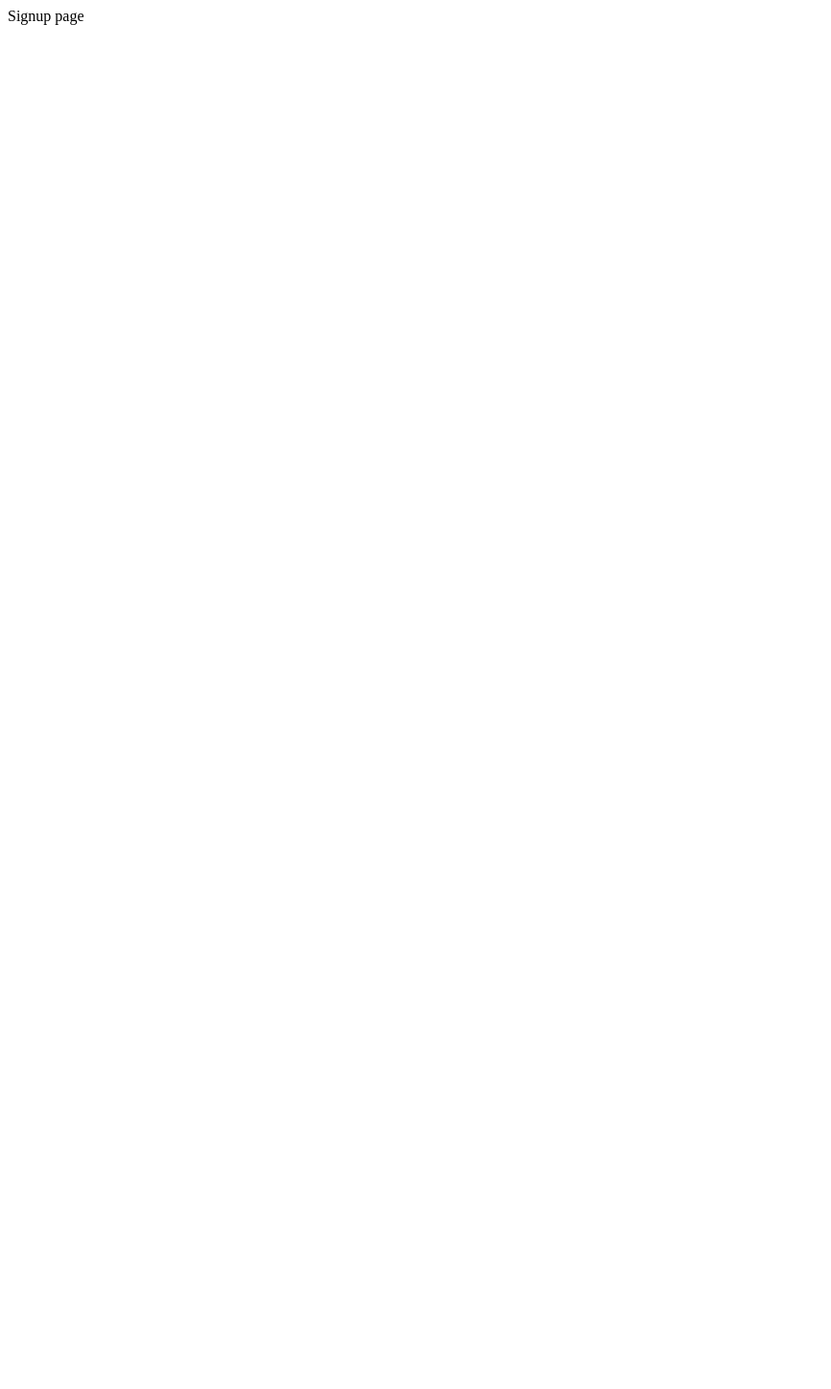
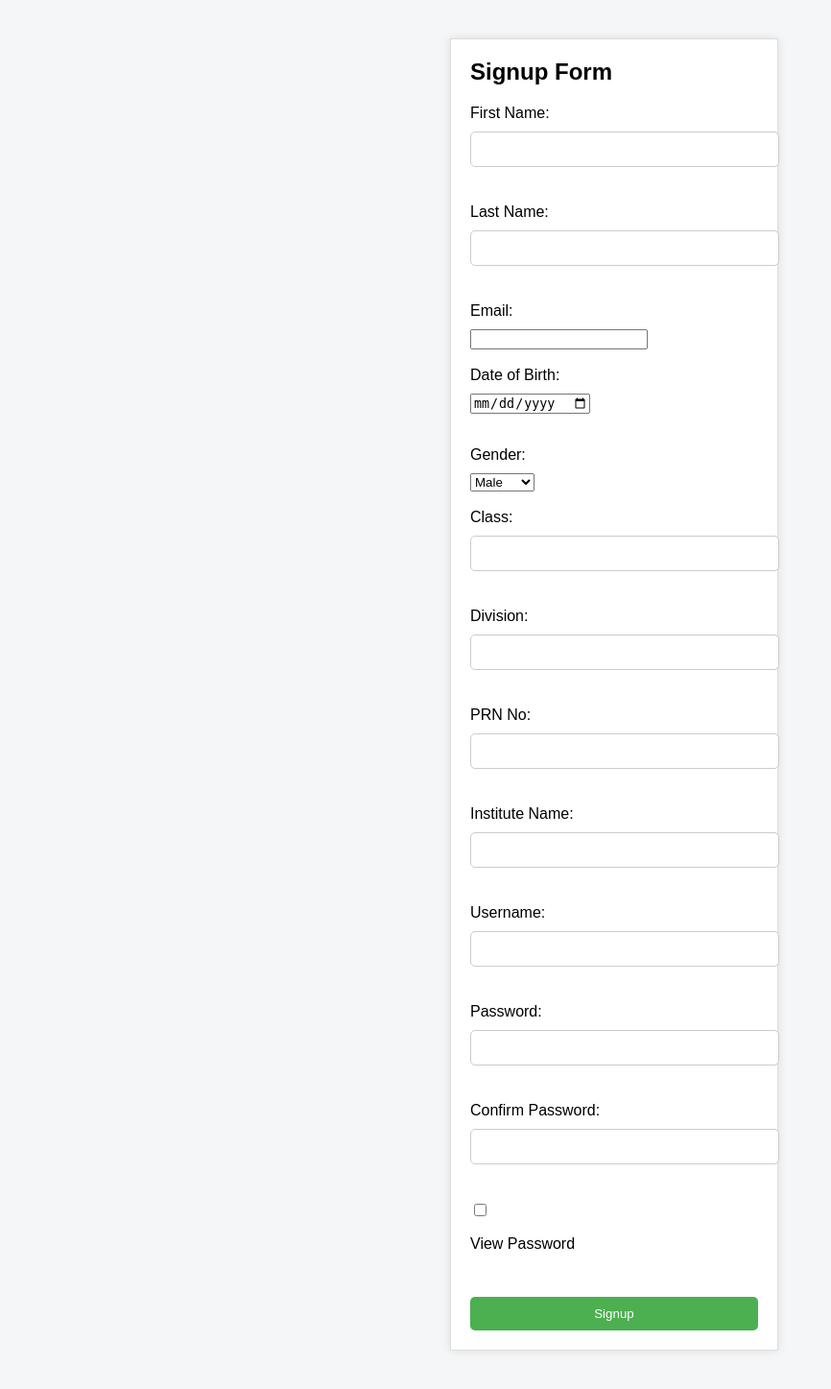
Before and after one commit to Manasi0304/Eduverse, a Flask app: page /signup in a window 1280 px wide. Before the commit the part shown is almost empty. Shown: the whole page at 96% size, without its empty margins (0-866 px from the left). Before the commit the page ends 26 px from the top, so only its background shows below. Run offline with Flask 3, Linux system fonts and the light colour scheme.

Commit message:
Update login and signup templates for improved styling

```diff
--- a/static/login.css
+++ b/static/login.css
@@ -0,0 +1,53 @@
+body {
+    font-family: Arial, sans-serif;
+    background-color: #f5f6f7;
+}
+
+.container {
+    max-width: 300px;
+    margin: 40px auto;
+    padding: 20px;
+    background-color: #fff;
+    border: 1px solid #ddd;
+    box-shadow: 0 0 10px rgba(0, 0, 0, 0.1);
+}
+
+h2 {
+    margin-top: 0;
+}
+
+label {
+    display: block;
+    margin-bottom: 10px;
+}
+
+input[type="text"], input[type="password"] {
+    width: 100%;
+    padding: 10px;
+    margin-bottom: 20px;
+    border: 1px solid #ccc;
+    border-radius: 5px;
+}
+
+input[type="submit"] {
+    width: 100%;
+    padding: 10px;
+    background-color: #4CAF50;
+    color: #fff;
+    border: none;
+    border-radius: 5px;
+    cursor: pointer;
+}
+
+input[type="submit"]:hover {
+    background-color: #3e8e41;
+}
+
+input[type="checkbox"] {
+    margin-bottom: 20px;
+}
+
+#age {
+    font-size: 16px;
+    color: #666;
+}
--- a/templates/signup.html
+++ b/templates/signup.html
@@ -3,9 +3,58 @@
 <head>
     <meta charset="UTF-8">
     <meta name="viewport" content="width=device-width, initial-scale=1.0">
-    <title>Document</title>
+    <title>Signup Page</title>
+    <link rel="stylesheet" href="login.css">
 </head>
 <body>
-    Signup page
+    <div class="container">
+        <h2>Signup Form</h2>
+        <form>
+            <label for="firstname">First Name:</label>
+            <input type="text" id="firstname" name="firstname"><br><br>
+            <label for="lastname">Last Name:</label>
+            <input type="text" id="lastname" name="lastname"><br><br>
+            <label for="email">Email:</label>
+            <input type="email" id="email" name="email"><br><br>
+            <label for="dob">Date of Birth:</label>
+            <input type="date" id="dob" name="dob"><br><br>
+            <p id="age"></p>
+            <label for="gender">Gender:</label>
+            <select id="gender" name="gender">
+                <option value="male">Male</option>
+                <option value="female">Female</option>
+                <option value="other">Other</option>
+            </select><br><br>
+            <label for="class">Class:</label>
+            <input type="text" id="class" name="class"><br><br>
+            <label for="division">Division:</label>
+            <input type="text" id="division" name="division"><br><br>
+            <label for="prnno">PRN No:</label>
+            <input type="text" id="prnno" name="prnno"><br><br>
+            <label for="institutename">Institute Name:</label>
+            <input type="text" id="institutename" name="institutename"><br><br>
+            <label for="username">Username:</label>
+            <input type="text" id="username" name="username"><br><br>
+            <label for="password">Password:</label>
+            <input type="password" id="password" name="password"><br><br>
+            <label for="confirmpassword">Confirm Password:</label>
+            <input type="password" id="confirmpassword" name="confirmpassword"><br><br>
+            <input type="checkbox" id="viewpassword" name="viewpassword">
+            <label for="viewpassword">View Password</label><br><br>
+            <input type="submit" value="Signup">
+        </form>
+    </div>
+
+    <script>
+        const dobInput = document.getElementById('dob');
+        const agePara = document.getElementById('age');
+
+        dobInput.addEventListener('input', () => {
+            const dob = new Date(dobInput.value);
+            const today = new Date();
+            const age = today.getFullYear() - dob.getFullYear();
+            agePara.textContent = `You are ${age} years old.`;
+        });
+    </script>
 </body>
 </html>
```
Also changed, not shown: templates/login.html (+12 -2 lines).
